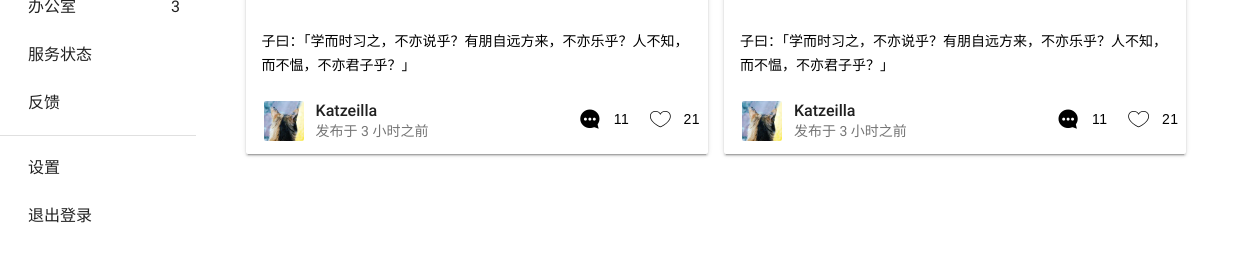
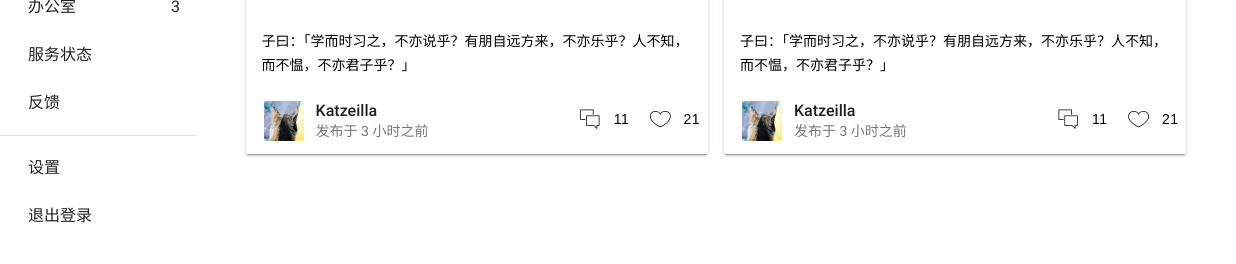
Before and after one commit to Katzeilla/miaowo-web-prototype, a plain HTML site: page prototype/index.html in a window 1280 px wide. Shown: the part 458-722 px from the top of the page, 44-1280 px from the left. Drawn offline with Linux system fonts and the light colour scheme; files whose address does not match are found by name.

Commit message:
Replace icons for comments

```diff
--- a/prototype/index.html
+++ b/prototype/index.html
@@ -155,7 +155,7 @@
     </div>
     <div class="miaowo-button-group">
 	<div class="mdui-col-xs-2">
-    <button class="mdui-btn mdui-ripple"><i class="mdui-icon mdui-icon-left ion-chatbubble-working"></i>11</button>
+    <button class="mdui-btn mdui-ripple"><i class="mdui-icon mdui-icon-left ion-ios-chatboxes-outline"></i>11</button>
 	</div>
 	<div class="mdui-col-xs-2">
 		<button class="mdui-btn mdui-ripple"><i class="mdui-icon mdui-icon-left ion-ios-heart-outline"></i>21</button>
@@ -204,7 +204,7 @@
     </div>
     <div class="miaowo-button-group">
 	<div class="mdui-col-xs-2">
-    <button class="mdui-btn mdui-ripple"><i class="mdui-icon mdui-icon-left ion-chatbubble-working"></i>11</button>
+    <button class="mdui-btn mdui-ripple"><i class="mdui-icon mdui-icon-left ion-ios-chatboxes-outline"></i>11</button>
 	</div>
 	<div class="mdui-col-xs-2">
 		<button class="mdui-btn mdui-ripple"><i class="mdui-icon mdui-icon-left ion-ios-heart-outline"></i>21</button>
```
